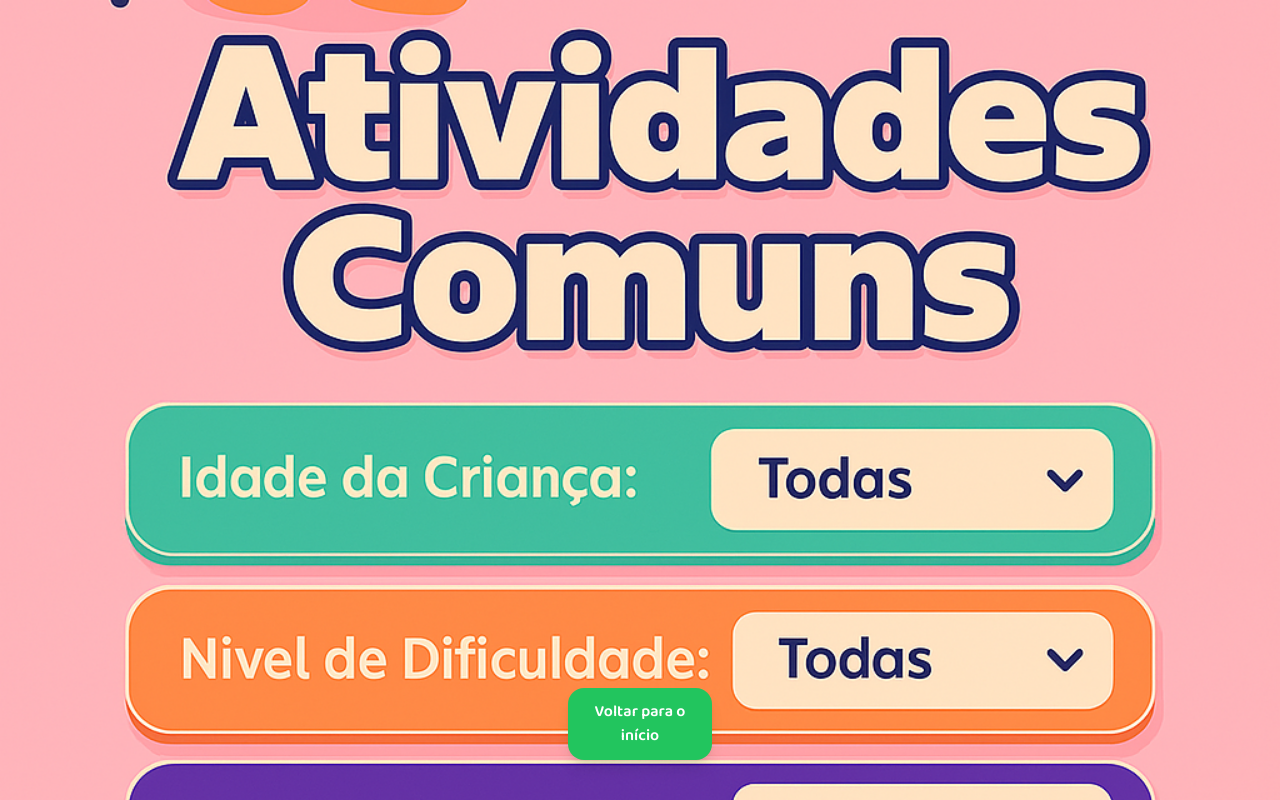
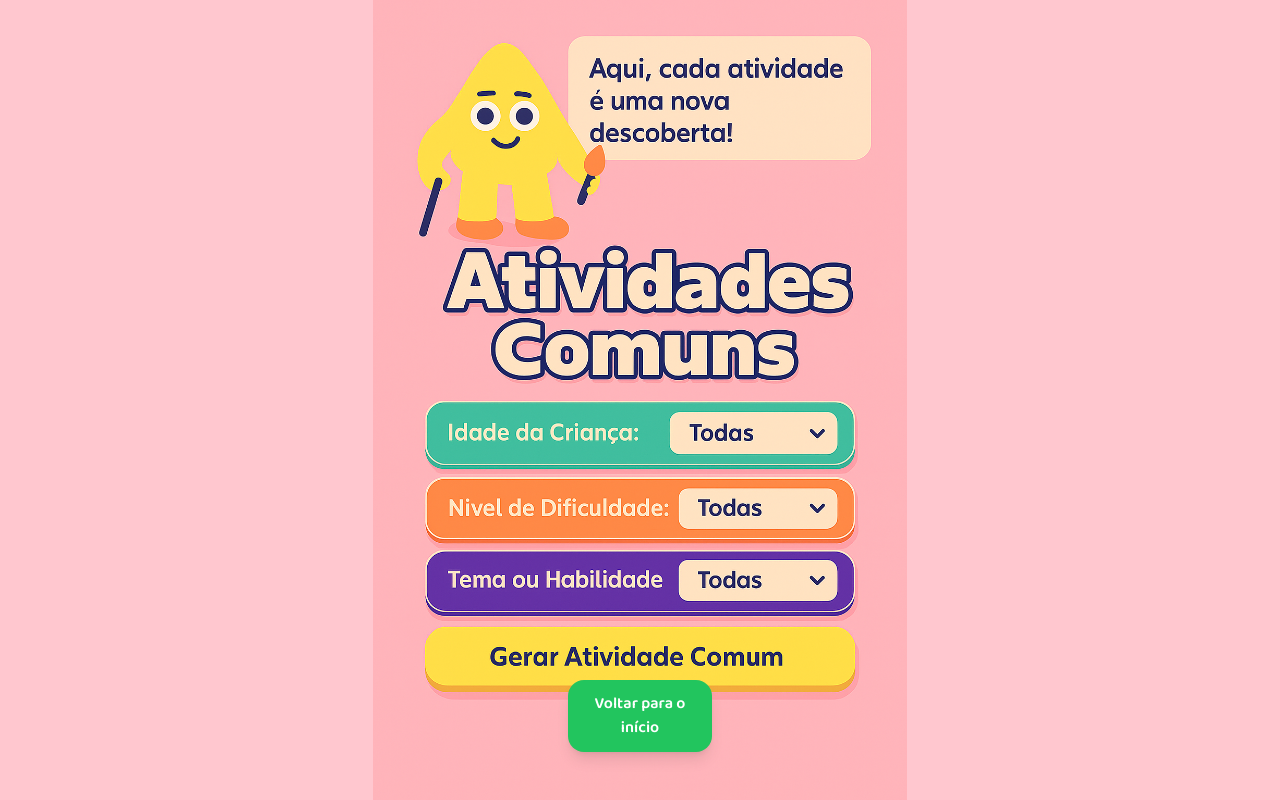
Before and after one commit to letiricetti2-alt/gerador-de-atividades-infantis, a Next.js app: page /atividades-comuns in a window 1280 px wide. Built offline with nearby package versions, Linux system fonts and the light colour scheme.

Commit message:
Update page.jsx

```diff
--- a/app/atividades-comuns/page.jsx
+++ b/app/atividades-comuns/page.jsx
@@ -10,13 +10,12 @@ export default function AtividadesComuns() {
       <Image
         src="/comum.jpeg"
         alt="Atividades Comuns"
-        width={1080}
-        height={2340}
+        fill
         priority
-        className="absolute inset-0 w-full h-full object-cover"
+        className="object-contain"
       />
 
-      <div className="absolute inset-0 flex flex-col items-center justify-end pb-10 text-center z-10">
+      <div className="absolute inset-0 flex flex-col items-center justify-end pb-12 text-center z-10">
         <motion.div
           initial={{ opacity: 0, y: 20 }}
           animate={{ opacity: 1, y: 0 }}
```
